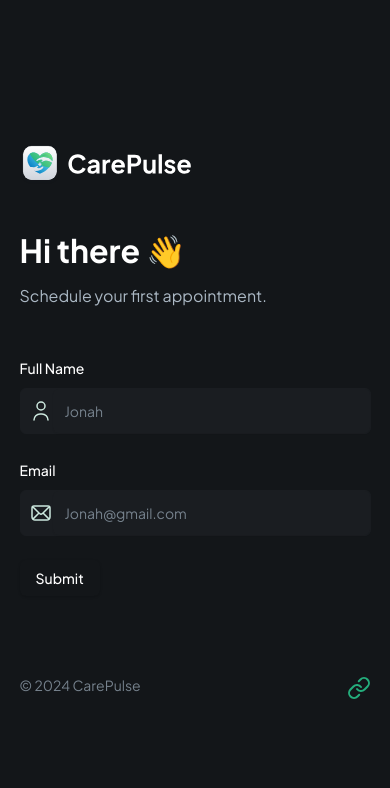
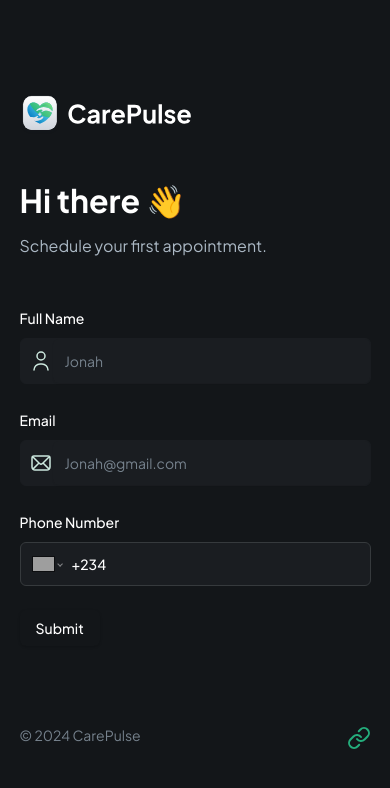
Before and after one commit to jonahunuafe/dribble-clone, a Next.js app: page / in a window 390 px wide. Shown: the top 788 px of the page. Built offline with nearby package versions, Linux system fonts and the light colour scheme; grey boxes are pictures that could not be loaded.

Commit message:
installed react-phone-number-input as a dependency

```diff
--- a/components/CustomFormField.tsx
+++ b/components/CustomFormField.tsx
@@ -13,6 +13,8 @@ import { Input } from "@/components/ui/input"
 import { Control } from 'react-hook-form'
 import { FormFieldType } from './forms/PatientForm'
 import Image from 'next/image'
+import 'react-phone-number-input/style.css'
+import PhoneInput from 'react-phone-number-input'
 
 interface CustomProps {
   control: Control<any>,
@@ -54,6 +56,21 @@ const RenderField = ({ field, props }: { field: any; props: CustomProps }) => {
           </FormControl>
         </div>
       )
+    case FormFieldType.PHONE_INPUT:
+      return (
+        <FormControl>
+          <PhoneInput
+            defaultCountry='NG'
+            placeholder={placeholder}
+            international
+            withCountryCallingCode
+            value={field.value}
+            onChange={field.onChange}
+            className='input-phone'
+          />
+        </FormControl>
+      )
+
   }
 }
 
--- a/components/forms/PatientForm.tsx
+++ b/components/forms/PatientForm.tsx
@@ -69,6 +69,14 @@ const PatientForm = () => {
           iconAlt="email"
         />
 
+        <CustomFormField
+          fieldType={FormFieldType.PHONE_INPUT}
+          control={form.control}
+          name="phone"
+          label="Phone Number"
+          placeholder="(+234)-813-625-0050"
+        />
+
         <Button type="submit">Submit</Button>
       </form>
     </Form>
--- a/package.json
+++ b/package.json
@@ -22,6 +22,7 @@
     "react": "^18",
     "react-dom": "^18",
     "react-hook-form": "^7.53.0",
+    "react-phone-number-input": "^3.4.5",
     "tailwind-merge": "^2.5.2",
     "tailwindcss-animate": "^1.0.7",
     "zod": "^3.23.8"
```
Also changed, not shown: 1 other file (tests, documents, lock files or other folders).
